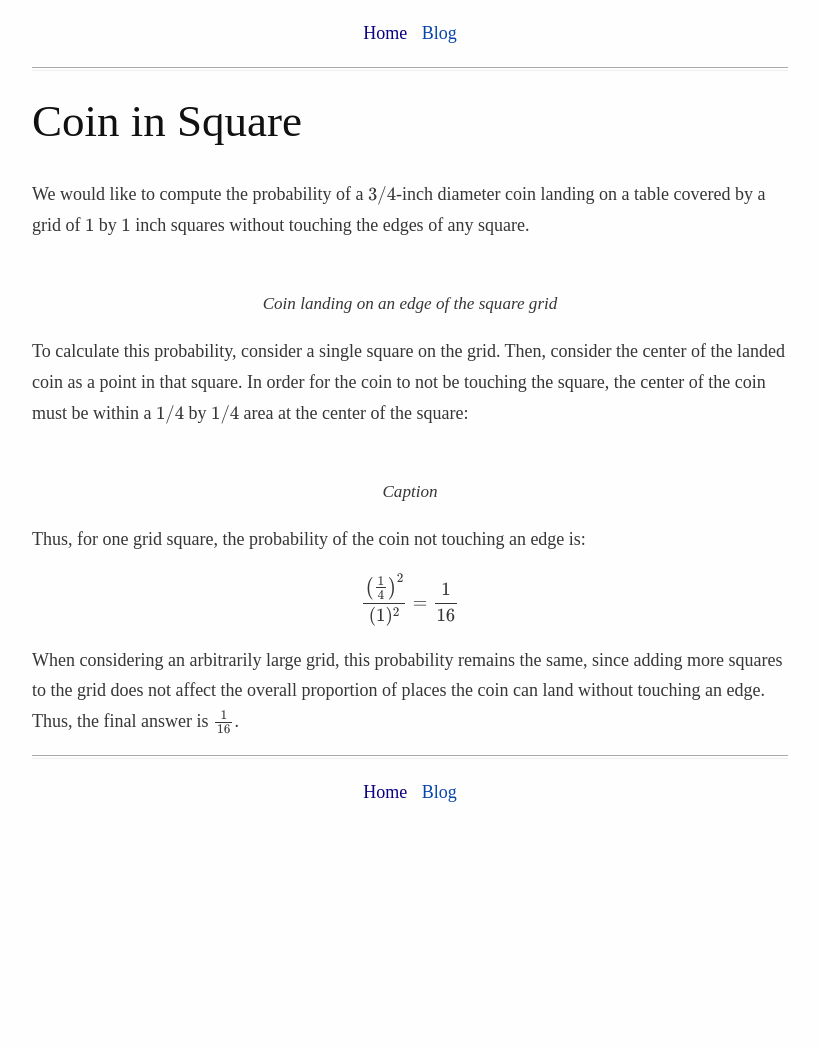
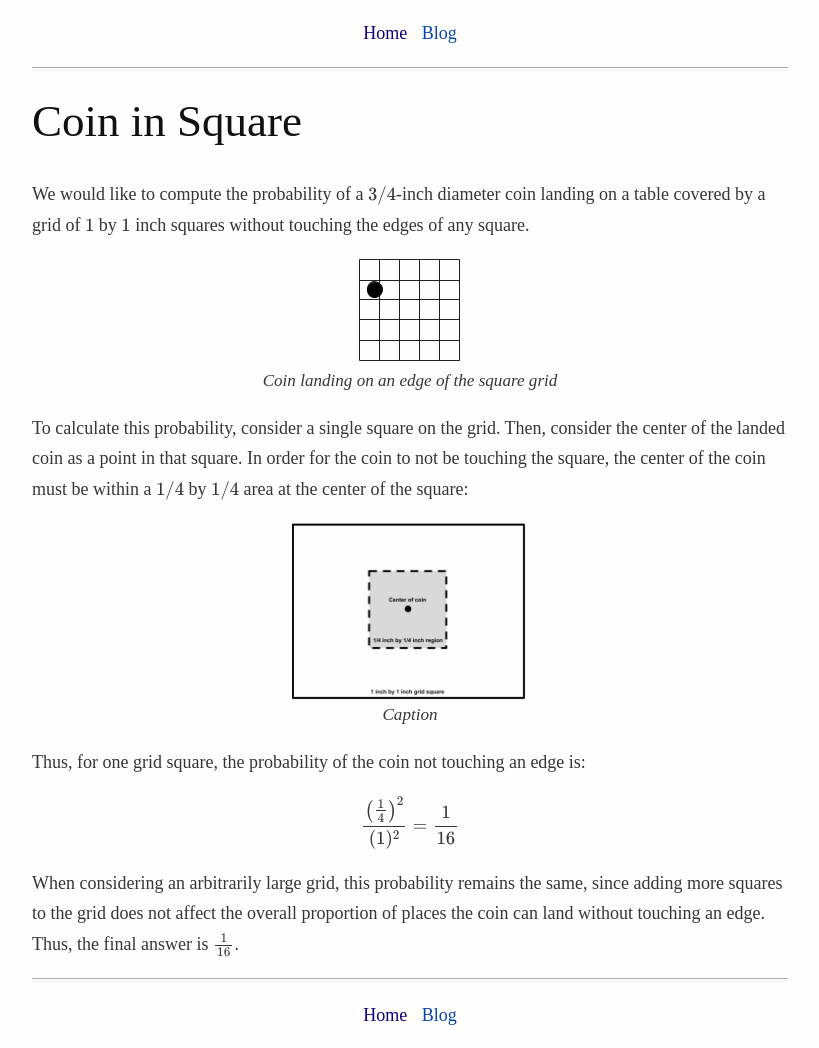
Before and after one commit to kaaniboy/kaaniboy.github.io, a Jekyll site: the page math/probability/book/_posts/2020-02-13-problem-5-coins-in-square.html, which Jekyll copies as it is, in a window 1280 px wide. Shown: the whole page, without its empty margins (230-1049 px from the left). Built offline with Jekyll 4.4.1, drawn with Linux system fonts in a browser that asks for light colours; some web fonts are replaced; formulas are drawn with MathJax 3; before the commit the page ends 900 px from its top, so only the background shows below that.

Commit message:
Deploying to master from  @ bcfb93d65b2bc338cb3fc71e8f9ca6606d43f5f2 🚀

```diff
--- a/math/probability/book/_posts/2020-02-13-problem-5-coins-in-square.html
+++ b/math/probability/book/_posts/2020-02-13-problem-5-coins-in-square.html
@@ -1,11 +1,11 @@
 <h1 id="coin-in-square">Coin in Square</h1>
 <p>We would like to compute the probability of a <span class="math inline">\(3/4\)</span>-inch diameter coin landing on a table covered by a grid of <span class="math inline">\(1\)</span> by <span class="math inline">\(1\)</span> inch squares without touching the edges of any square.</p>
 <figure>
-<img src="/math/assets/img/CoinOnGrid.png" alt="" /><figcaption>Coin landing on an edge of the square grid</figcaption>
+<img src="/assets/img/CoinOnGrid.png" alt="" /><figcaption>Coin landing on an edge of the square grid</figcaption>
 </figure>
 <p>To calculate this probability, consider a single square on the grid. Then, consider the center of the landed coin as a point in that square. In order for the coin to not be touching the square, the center of the coin must be within a <span class="math inline">\(1/4\)</span> by <span class="math inline">\(1/4\)</span> area at the center of the square:</p>
 <figure>
-<img src="/math/assets/img/CoinValidSpots.png" style="width:6.25cm" alt="" /><figcaption>Caption</figcaption>
+<img src="/assets/img/CoinValidSpots.png" style="width:6.25cm" alt="" /><figcaption>Caption</figcaption>
 </figure>
 <p>Thus, for one grid square, the probability of the coin not touching an edge is:</p>
 <p><span class="math display">\[\frac{\left( \frac{1}{4} \right)^2}{(1)^2} = \frac{1}{16}\]</span></p>
--- a/math/probability/book/_posts/2020-02-27-problem-26-hurried-duelers.html
+++ b/math/probability/book/_posts/2020-02-27-problem-26-hurried-duelers.html
@@ -7,6 +7,6 @@
 P\left(-\frac{1}{12} &lt; X - Y &lt; \frac{1}{12}\right)\]</span></p>
 <p>Graphing this inequality gives the following shaded region representing duels that lead to violence:</p>
 <figure>
-<img src="/math/assets/img/HurriedDuelers.png" style="width:3cm" alt="" /><figcaption>The shaded area represents duels that lead to violence</figcaption>
+<img src="/assets/img/HurriedDuelers.png" style="width:3cm" alt="" /><figcaption>The shaded area represents duels that lead to violence</figcaption>
 </figure>
 <p>The relevant region is a unit square (since <span class="math inline">\(0 \leq X \leq 1\)</span> and <span class="math inline">\(0 \leq Y \leq 1\)</span>), and <span class="math inline">\(X\)</span> and <span class="math inline">\(Y\)</span> are both uniformly distributed, so we can calculate the probability of violence as the total area of the square, minus the areas that do not lead to violence, which gives <span class="math inline">\(1 - \left(\frac{11}{12}\right)^2 = \frac{23}{144} \approx \frac{1}{6}\)</span>.</p>
--- a/math/probability/book/_posts/2020-03-09-problem-35-cliff-hanger.html
+++ b/math/probability/book/_posts/2020-03-09-problem-35-cliff-hanger.html
@@ -4,7 +4,7 @@
 <h2 id="solution">Solution</h2>
 <p>We begin by representing the cliff as a number line, where <span class="math inline">\(x=0\)</span> is the edge, <span class="math inline">\(x=1\)</span> is the man’s starting point, <span class="math inline">\(x=2\)</span> is <span class="math inline">\(2\)</span> steps from the edge, and so on:</p>
 <figure>
-<img src="/math/assets/img/Problem35_CliffHanger.png" style="width:4cm" alt="" /><figcaption>Number line representation of cliff</figcaption>
+<img src="/assets/img/Problem35_CliffHanger.png" style="width:4cm" alt="" /><figcaption>Number line representation of cliff</figcaption>
 </figure>
 <p>Let <span class="math inline">\(P_1\)</span> be the probability that the man eventually reaches <span class="math inline">\(x=0\)</span> (the edge) starting at <span class="math inline">\(x=1\)</span>. We can write <span class="math inline">\(P_1\)</span> as follows:</p>
 <p><span class="math display">\[P_1 = (1-p) + pP_2\]</span></p>
--- a/math/probability/book/_posts/2020-03-12-problem-50-random-quadratic-equation.html
+++ b/math/probability/book/_posts/2020-03-12-problem-50-random-quadratic-equation.html
@@ -7,7 +7,7 @@
 <p>Rearranging the contents of <span class="math inline">\(\sqrt{4b^2-4c}\)</span> shows that the roots are real if and only if the following holds:</p>
 <p><span class="math display">\[4b^2-4c &gt; 0\]</span> <span class="math display">\[c &lt; b^2\]</span></p>
 <figure>
-<img src="/math/assets/img/Problem50_RandomQuadraticEquation.png" style="width:4cm" alt="" /><figcaption>The shaded area represents equations with real roots</figcaption>
+<img src="/assets/img/Problem50_RandomQuadraticEquation.png" style="width:4cm" alt="" /><figcaption>The shaded area represents equations with real roots</figcaption>
 </figure>
 <p>We can calculate the probability that <span class="math inline">\(c &lt; b^2\)</span> geometrically. We begin by drawing a <span class="math inline">\(2n\)</span> by <span class="math inline">\(2n\)</span> square centered at the origin. The graph of <span class="math inline">\(c=b^2\)</span> intersects the square at <span class="math inline">\(b=\pm \sqrt{n}\)</span>. Within the square, the shaded region below the parabola represents equations with real roots.</p>
 <p>To find the probability of real roots, <span class="math inline">\(P\)</span>, we can calculate the proportion of the shaded area with respect to the entire square. We will consider the limiting value of this proportion as <span class="math inline">\(n\)</span> tends towards <span class="math inline">\(\infty\)</span>:</p>
--- a/math/probability/other/_posts/2020-02-15-inclusion-exclusion.html
+++ b/math/probability/other/_posts/2020-02-15-inclusion-exclusion.html
@@ -8,7 +8,7 @@
 <p><span class="math display">\[|A \cup B| = |A| + |B| - |A \cap B|\]</span></p>
 <p>The subtraction on the right side of the equation is necessary to prevent double-counting of <span class="math inline">\(A \cap B\)</span>, which can be seen visually in the diagram below:</p>
 <figure>
-<img src="/math/assets/img/VennDiagram2" style="width:5cm" alt="" /><figcaption>Two sets that are not mutually exclusive</figcaption>
+<img src="/assets/img/VennDiagram2" style="width:5cm" alt="" /><figcaption>Two sets that are not mutually exclusive</figcaption>
 </figure>
 <h2 id="pie-for-3-sets"><em>PIE</em> for 3 Sets</h2>
 <p>For <span class="math inline">\(3\)</span> sets, <em>PIE</em> can be stated as:</p>
@@ -17,7 +17,7 @@
 + |P \cap M \cap F|\]</span></p>
 <p>In this equation, the first <span class="math inline">\(3\)</span> subtractions eliminate repeated countings of the intersection of every pair of sets. However, in the process, the intersection of all <span class="math inline">\(3\)</span> sets is wrongly ignored, which is why <span class="math inline">\(|P \cap M \cap F|\)</span> must be added.</p>
 <figure>
-<img src="/math/assets/img/VennDiagram3" style="width:5cm" alt="" /><figcaption>Three sets that are not mutually exclusive</figcaption>
+<img src="/assets/img/VennDiagram3" style="width:5cm" alt="" /><figcaption>Three sets that are not mutually exclusive</figcaption>
 </figure>
 <h2 id="pie-for-n-sets"><em>PIE</em> for <em>n</em> Sets</h2>
 <p>Generalizing from <em>PIE</em> for <span class="math inline">\(2\)</span> and <span class="math inline">\(3\)</span> sets, <em>PIE</em> for <span class="math inline">\(n\)</span> sets can be written as:</p>
```
